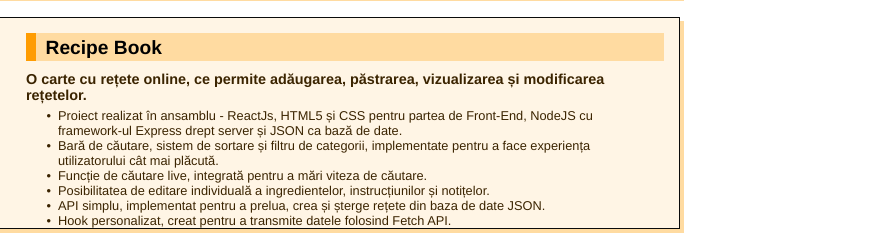
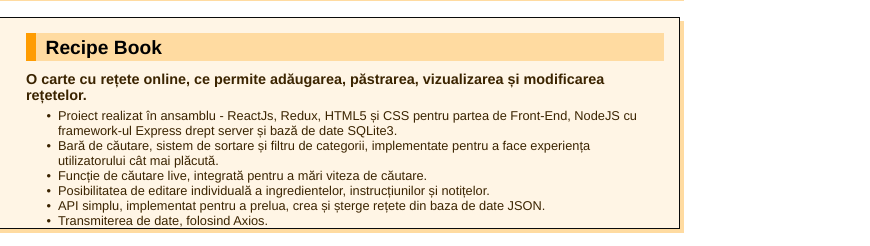
Before and after one commit to 1M0-0K/1M0-0K.github.io, a plain HTML site: page index.html in a window 1280 px wide. Shown: the part 2212-2458 px from the top of the page, 410-1280 px from the left. Drawn offline with Linux system fonts and the light colour scheme.

Commit message:
Update index.html

```diff
--- a/index.html
+++ b/index.html
@@ -163,7 +163,7 @@
 									<p class="project-desc">O carte cu rețete online, ce permite adăugarea, păstrarea, vizualizarea și modificarea rețetelor.</p>
 									<ul class="project-achieve">
 										<li>
-											Proiect realizat în ansamblu - ReactJs, HTML5 și CSS pentru partea de Front-End, NodeJS cu framework-ul Express drept server și JSON ca bază de date.
+											Proiect realizat în ansamblu - ReactJs, Redux, HTML5 și CSS pentru partea de Front-End, NodeJS cu framework-ul Express drept server și bază de date SQLite3.
 										</li>
 										<li>
 											Bară de căutare, sistem de sortare și filtru de categorii, implementate pentru a face experiența utilizatorului cât mai plăcută.
@@ -178,7 +178,7 @@
 											API simplu, implementat pentru a prelua, crea și șterge rețete din baza de date JSON.
 										</li>
 										<li>
-											Hook personalizat, creat pentru a transmite datele folosind Fetch API.
+											Transmiterea de date, folosind Axios.
 										</li>
 									</ul>
 								</div>
```
